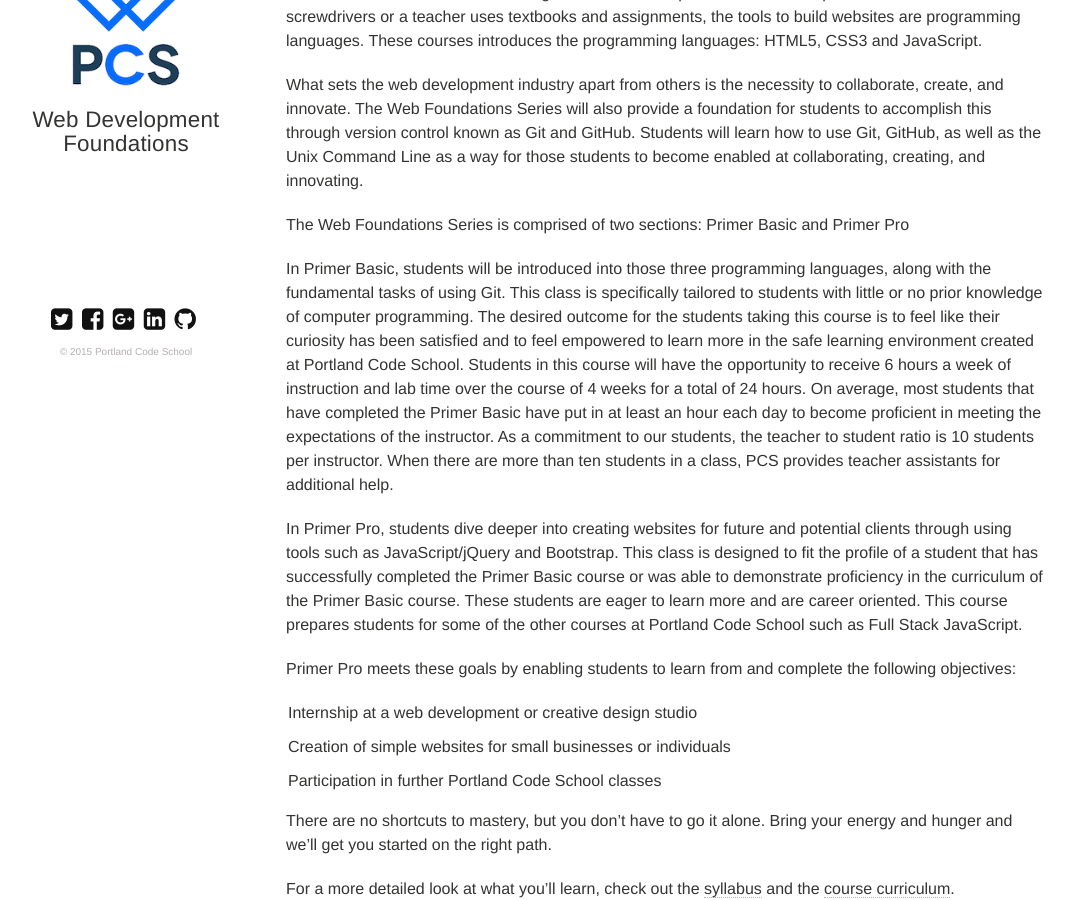
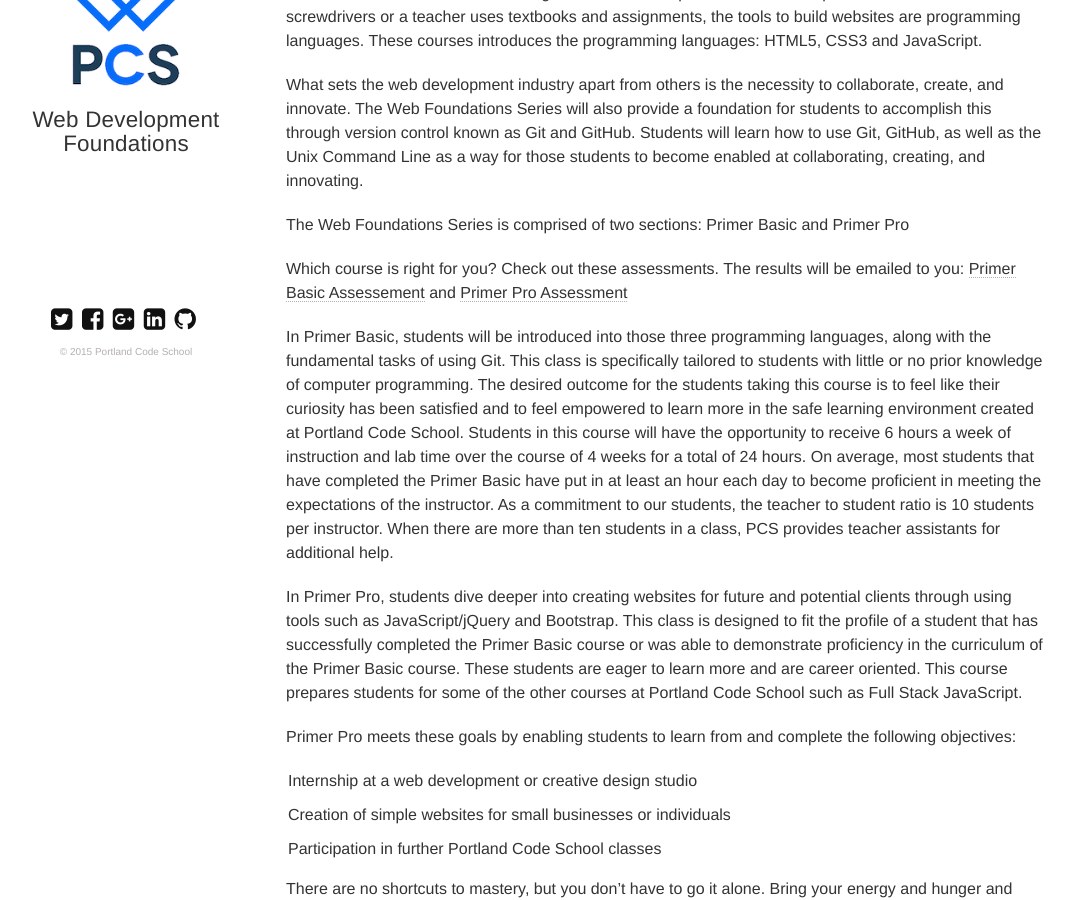
Before and after one commit to portlandcodeschool/primer, a Jekyll site: the page built from index.md, in a window 1280 px wide and 900 px high, scrolled down 643 px. Shown: the whole window, without its empty margins (34-1108 px from the left). Built offline with Jekyll 4.4.1, drawn with Linux system fonts in a browser that asks for light colours; nearby versions of some CDN libraries.

Commit message:
uploaded link to google form of assessments for prospecting students

```diff
--- a/index.md
+++ b/index.md
@@ -17,6 +17,9 @@ The purpose of the Web Foundations Series is to provide students from a wide spe
 What sets the web development industry apart from others is the necessity to collaborate, create, and innovate.  The Web Foundations Series will also provide a foundation for students to accomplish this through version control known as Git and GitHub. Students will learn how to use Git, GitHub, as well as the Unix Command Line as a way for those students to become enabled at collaborating, creating, and innovating.
 
 The Web Foundations Series is comprised of two sections: Primer Basic and Primer Pro
+
+Which course is right for you?  Check out these assessments.  The results will be emailed to you: [Primer Basic Assessement](https://docs.google.com/forms/d/1pOGay_xqWzUetgyVlmnEY_f8SWY3ZPXDoJmGVn0lrIs/viewform?embedded=true) and [Primer Pro Assessment](https://docs.google.com/forms/d/1v1T1i0eQ9t_RocYNhI2QWeT9OlqB1No6XL-dcf0cwNs/viewform?embedded=true)
+
 
 In Primer Basic, students will be introduced into those three programming languages, along with the fundamental tasks of using Git.  This class is specifically tailored to students with little or no prior knowledge of computer programming.  The desired outcome for the students taking this course is to feel like their curiosity has been satisfied and to feel empowered to learn more in the safe learning environment created at Portland Code School.  Students in this course will have the opportunity to receive 6 hours a week of instruction and lab time over the course of 4 weeks for a total of 24 hours.  On average, most students that have completed the Primer Basic have put in at least an hour each day to become proficient in meeting the expectations of the instructor.  As a commitment to our students, the teacher to student ratio is 10 students per instructor.  When there are more than ten students in a class, PCS provides teacher assistants for additional help.
 
```
